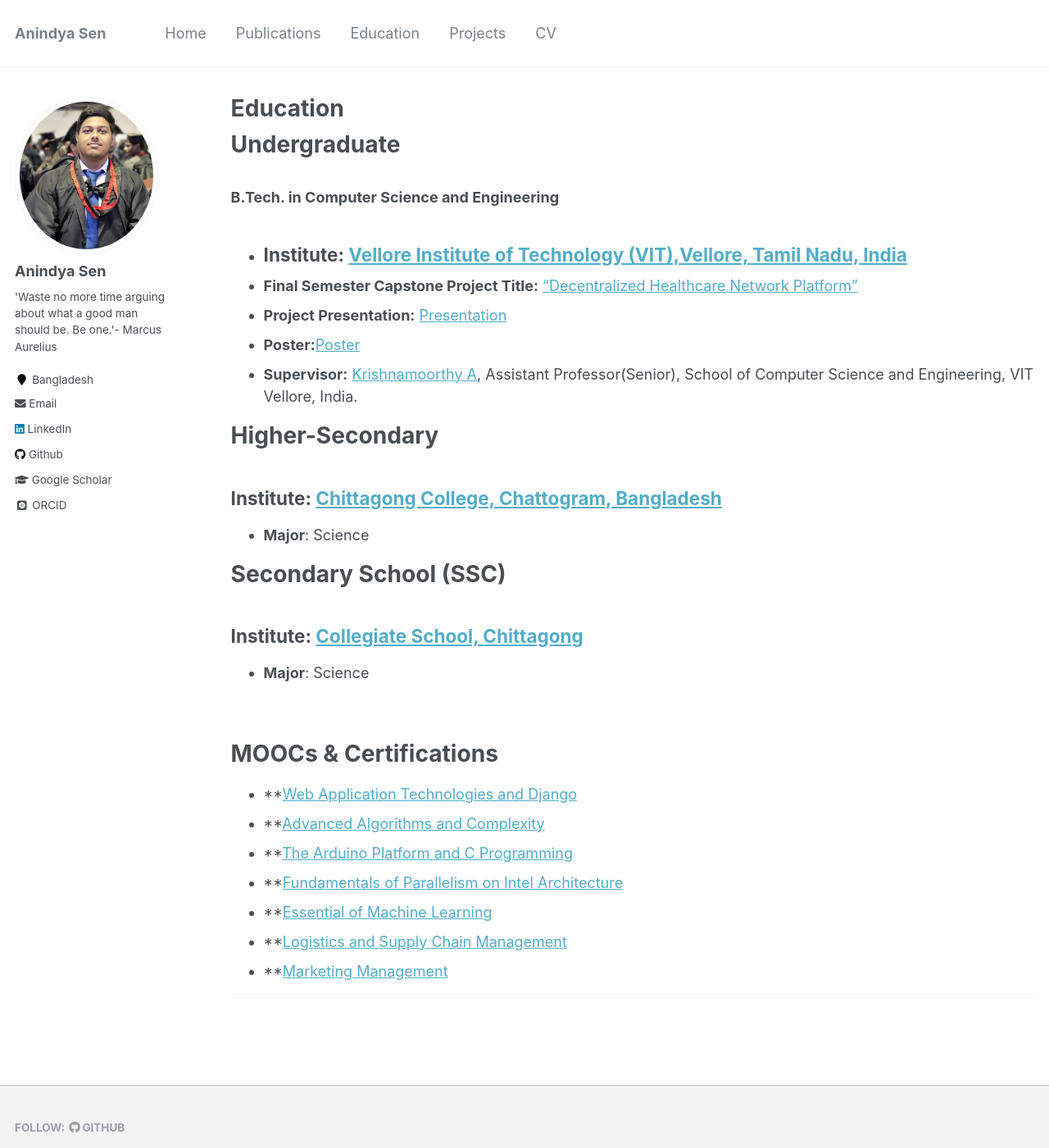
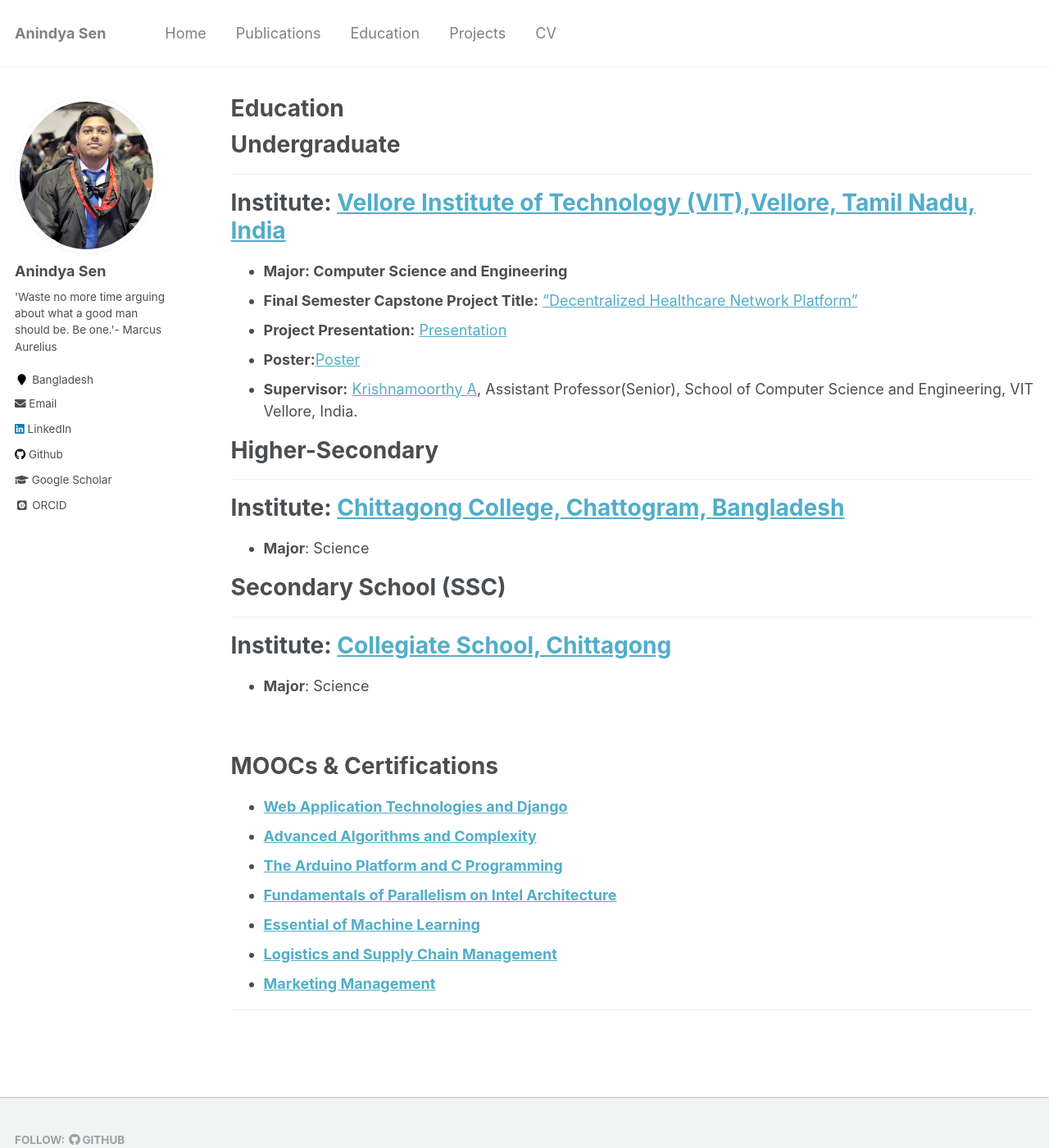
Before and after one commit to senanindya/senanindya.github.io, a Jekyll site: the page built from _pages/education-awards.md, in a window 1280 px wide and 1400 px high. Shown: the whole window at 82% size. Built offline with Jekyll 4.4.1, drawn with Linux system fonts in a browser that asks for light colours; some web fonts are replaced.

Commit message:
Update education-awards.md

```diff
--- a/_pages/education-awards.md
+++ b/_pages/education-awards.md
@@ -9,36 +9,36 @@ redirect_from:
 
 
 # Undergraduate
-
-
-### B.Tech. in Computer Science and Engineering
-
-
-* ## Institute: [Vellore Institute of Technology (VIT),Vellore, Tamil Nadu, India](https://vit.ac.in/)
-
+----------------
+# Institute: [Vellore Institute of Technology (VIT),Vellore, Tamil Nadu, India](https://vit.ac.in/)
+* **Major: Computer Science and Engineering**
 * **Final Semester Capstone Project Title:** ["Decentralized Healthcare Network Platform"](https://senanindya.github.io/files/Capstone Project Report Final.pdf)
 * **Project Presentation:** [Presentation](https://senanindya.github.io/files/Capstone Final Review Presentation.pdf)
 * **Poster:**[Poster](https://senanindya.github.io/files/Capstone Final Poster.pdf)
 * **Supervisor:** [Krishnamoorthy A](https://research.vit.ac.in/researcher/krishnamoorthy-a/publications), Assistant Professor(Senior), School of Computer Science and Engineering, VIT Vellore, India.
+<br />
 
 # Higher-Secondary
-## Institute: [Chittagong College, Chattogram, Bangladesh](https://ctgcollege.gov.bd/)
+----------------
+# Institute: [Chittagong College, Chattogram, Bangladesh](https://ctgcollege.gov.bd/)
 * **Major**: Science
+<br />
 
 # Secondary School (SSC)
-## Institute: [Collegiate School, Chittagong](https://ctgcs.edu.bd/)
+----------------
+# Institute: [Collegiate School, Chittagong](https://ctgcs.edu.bd/)
 * **Major**: Science
 
 <br />
 
 # MOOCs & Certifications
-* **[Web Application Technologies and Django](https://www.coursera.org/account/accomplishments/certificate/7J499RQXYTMK)
-* **[Advanced Algorithms and Complexity](https://www.coursera.org/account/accomplishments/certificate/RP86FMP663UJ)
-* **[The Arduino Platform and C Programming](https://www.coursera.org/account/accomplishments/certificate/NEERAPR7PRF8)
-* **[Fundamentals of Parallelism on Intel Architecture](https://www.coursera.org/account/accomplishments/certificate/88VLR679RXSA)
-* **[Essential of Machine Learning](https://drive.google.com/file/d/17rvHFrX9IkukdSvXu6TuWmyR84SK1w5Y/view?usp=sharing)
-* **[Logistics and Supply Chain Management](https://drive.google.com/file/d/1n7hUF1nnrcoOzlL17eqkjK92jevW3ASq/view?usp=sharing)
-* **[Marketing Management](https://drive.google.com/file/d/1sTio1i5xzckSIOyHbCsqMWPTNo_3J52X/view?usp=sharing)
+* **[Web Application Technologies and Django](https://www.coursera.org/account/accomplishments/certificate/7J499RQXYTMK)**
+* **[Advanced Algorithms and Complexity](https://www.coursera.org/account/accomplishments/certificate/RP86FMP663UJ)**
+* **[The Arduino Platform and C Programming](https://www.coursera.org/account/accomplishments/certificate/NEERAPR7PRF8)**
+* **[Fundamentals of Parallelism on Intel Architecture](https://www.coursera.org/account/accomplishments/certificate/88VLR679RXSA)**
+* **[Essential of Machine Learning](https://drive.google.com/file/d/17rvHFrX9IkukdSvXu6TuWmyR84SK1w5Y/view?usp=sharing)**
+* **[Logistics and Supply Chain Management](https://drive.google.com/file/d/1n7hUF1nnrcoOzlL17eqkjK92jevW3ASq/view?usp=sharing)**
+* **[Marketing Management](https://drive.google.com/file/d/1sTio1i5xzckSIOyHbCsqMWPTNo_3J52X/view?usp=sharing)**
 
 
 <!---
```
